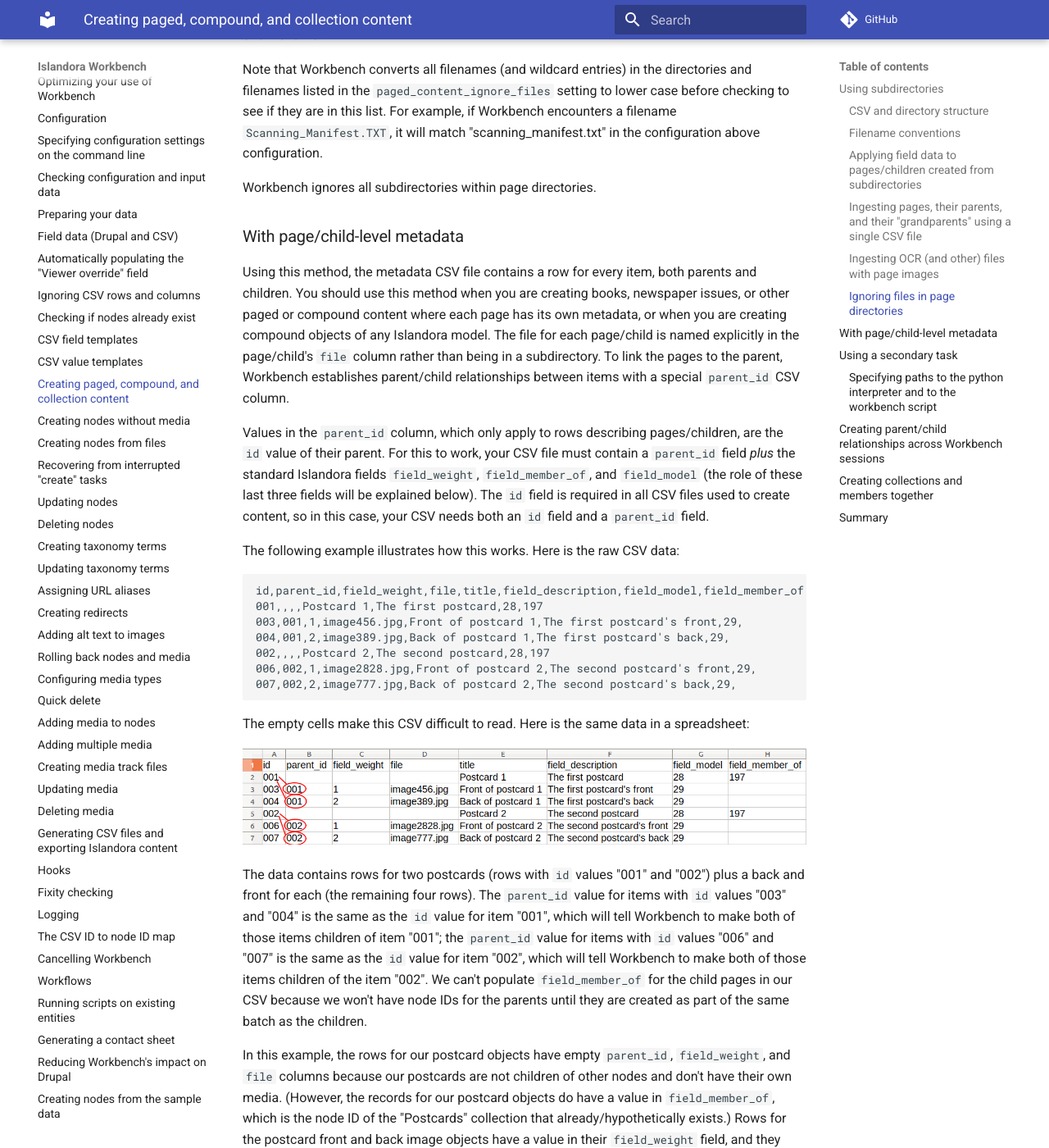
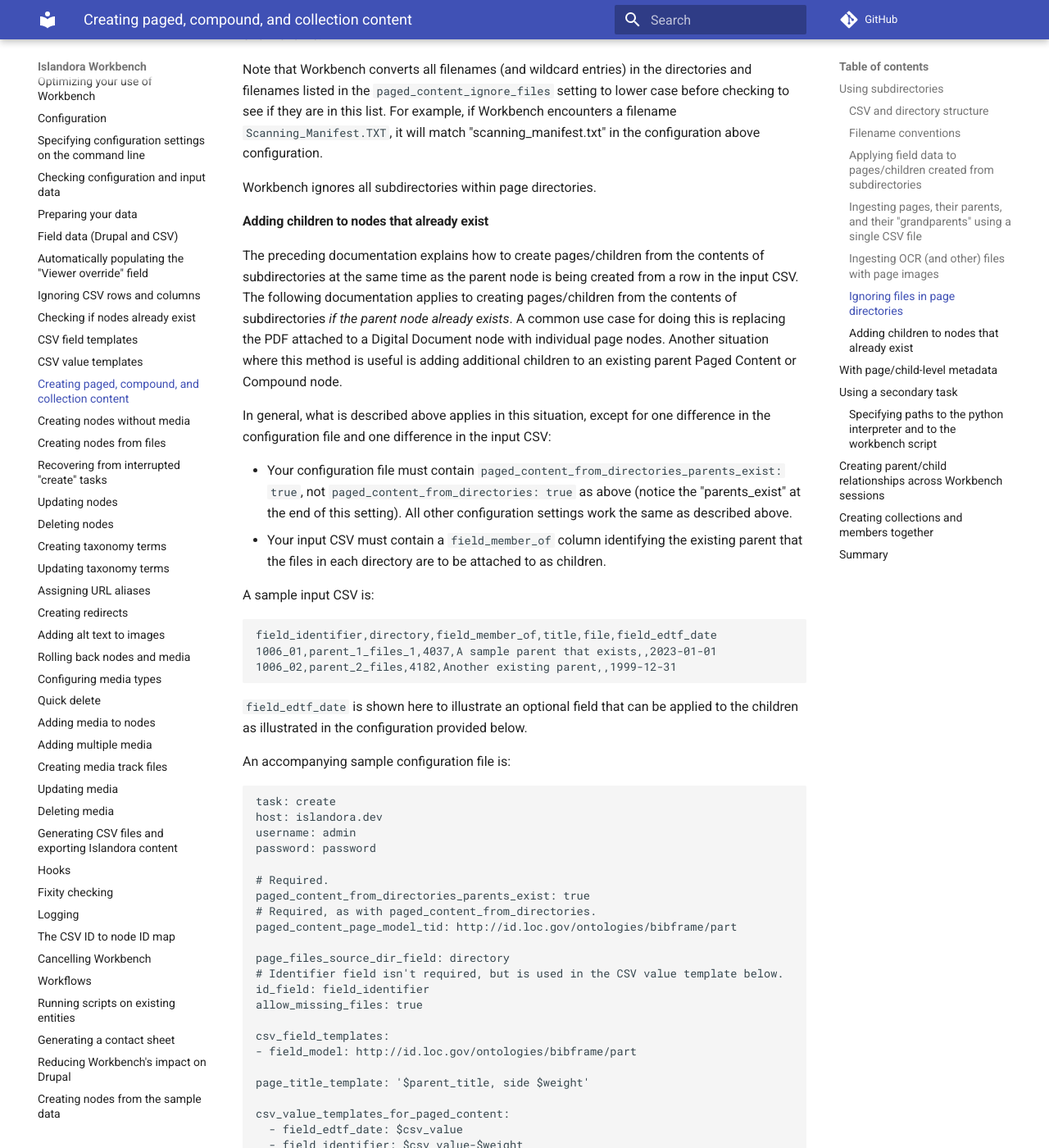
Before and after one commit to mjordan/islandora_workbench_docs, an MkDocs documentation site: the page built from docs/paged_and_compound.md, in a window 1280 px wide and 1400 px high, scrolled down 8233 px. Shown: the whole window at 82% size. Built offline with MkDocs 1.6.1 and Material for MkDocs 9.7.7, drawn with Linux system fonts in a browser that asks for light colours; comment, search, counter and statistics services are not loaded; some of the changed text lies outside the part shown.

Commit message:
Updates from merging issue 1006 (adding children from directories to parents that already exist).

````diff
--- a/docs/paged_and_compound.md
+++ b/docs/paged_and_compound.md
@@ -223,6 +223,59 @@
 
 Workbench ignores all subdirectories within page directories.
 
+#### Adding children to nodes that already exist
+
+The preceding documentation explains how to create pages/children from the contents of subdirectories at the same time as the parent node is being created from a row in the input CSV. The following documentation applies to creating pages/children from the contents of subdirectories *if the parent node already exists*. A common use case for doing this is replacing the PDF attached to a Digital Document node with individual page nodes. Another situation where this method is useful is adding additional children to an existing parent Paged Content or Compound node.
+
+In general, what is described above applies in this situation, except for one difference in the configuration file and one difference in the input CSV:
+
+- Your configuration file must contain `paged_content_from_directories_parents_exist: true`, not `paged_content_from_directories: true` as above (notice the "parents_exist" at the end of this setting). All other configuration settings work the same as described above.
+- Your input CSV must contain a `field_member_of` column identifying the existing parent that the files in each directory are to be attached to as children.
+
+A sample input CSV is:
+
+```csv
+field_identifier,directory,field_member_of,title,file,field_edtf_date
+1006_01,parent_1_files_1,4037,A sample parent that exists,,2023-01-01
+1006_02,parent_2_files,4182,Another existing parent,,1999-12-31
+```
+
+`field_edtf_date` is shown here to illustrate an optional field that can be applied to the children as illustrated in the configuration provided below.
+
+An accompanying sample configuration file is:
+
+```yaml
+task: create
+host: islandora.dev
+username: admin
+password: password
+
+# Required.
+paged_content_from_directories_parents_exist: true
+# Required, as with paged_content_from_directories.
+paged_content_page_model_tid: http://id.loc.gov/ontologies/bibframe/part
+
+page_files_source_dir_field: directory
+# Identifier field isn't required, but is used in the CSV value template below.
+id_field: field_identifier
+allow_missing_files: true
+
+csv_field_templates:
+- field_model: http://id.loc.gov/ontologies/bibframe/part
+
+page_title_template: '$parent_title, side $weight'
+
+csv_value_templates_for_paged_content:
+  - field_edtf_date: $csv_value
+  - field_identifier: $csv_value-$weight
+```
+
+Running this configuration using the sample CSV file will attach a Page model node for each file in the directory to the parent identified in that row's `field_member_of`.
+
+!!! note
+    This method applies to `create` tasks only. It does not change the Islandora model of the parent node identified in `field_member_of`. If you need to change the model of the parent, you should do so prior to running the task to add the new children in order to guarantee that all the required Context Actions, etc. work as expected.
+
+    Also, this task does not delete existing media or children from the target parent nodes. Those tasks, where applicable, should also be completed before adding new children.
 
 ### With page/child-level metadata
 
````
Also changed, not shown: docs/changelog.md (+2 -0 lines), docs/configuration.md (+1 -0 lines).
